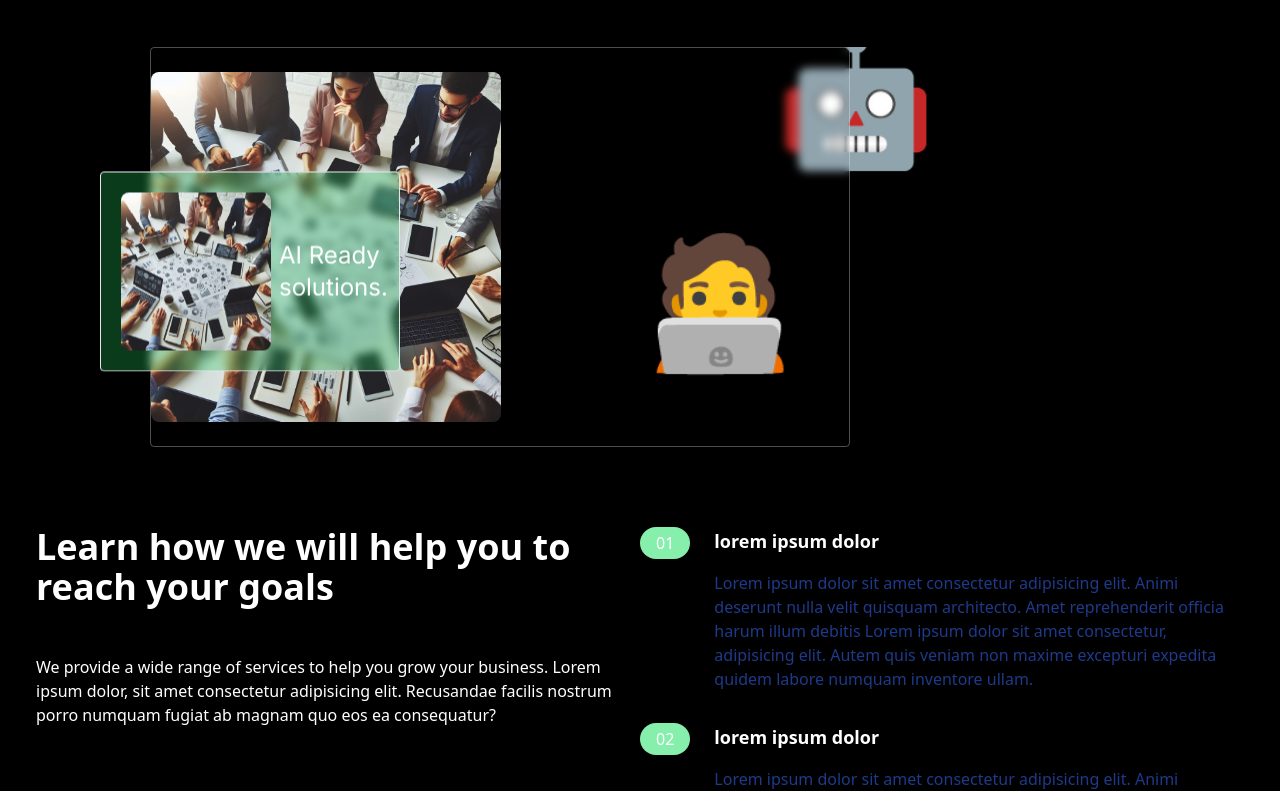
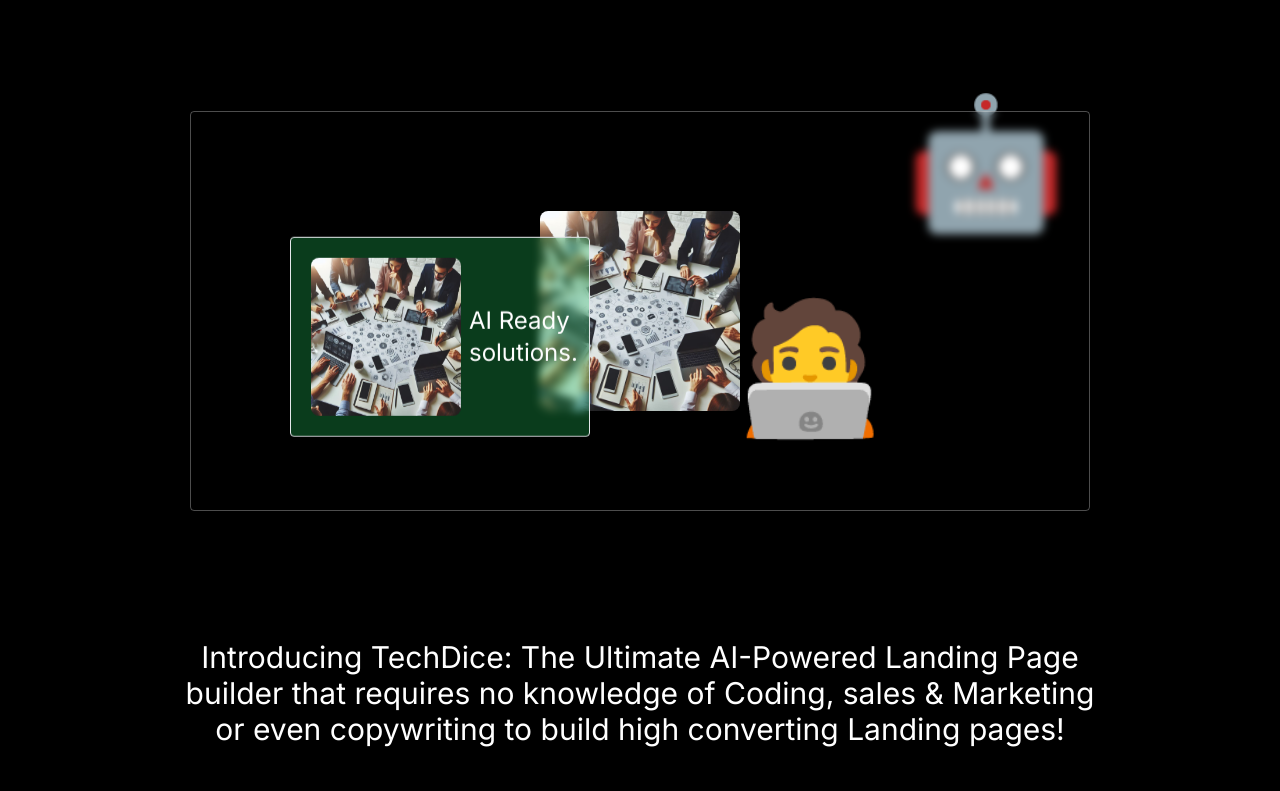
Before and after one commit to ananyajain10/agencyPage, a Next.js app: page / in a window 1280 px wide. Shown: the part 296-1087 px from the top of the page. Built offline with nearby package versions, Linux system fonts and the light colour scheme.

Commit message:
heroDoneTillCard

```diff
--- a/src/app/components/About.tsx
+++ b/src/app/components/About.tsx
@@ -3,6 +3,20 @@
 import {motion  } from 'framer-motion'
 
 const About = () => {
+  const cardVariants =  {
+    offscreen: {
+      y: 300
+    },
+    onscreen: {
+      y: 50,
+
+      transition: {
+        type: "spring",
+        bounce: 0.3,
+        duration: 0.8
+      }
+    }
+  };
 
   const AssistanceWays = [
     {
@@ -31,8 +45,10 @@
       <div className=" font-sans container flex flex-col px-4 mx-auto  space-y-12 md:space-y-0 md:flex-row">
         <div className="flex flex-col space-y-12 md:w-1/2">
           <motion.h2
-           initial={{ opacity: 0 }}
-           whileInView={{ opacity: 1 }}
+          initial="offscreen"
+          whileInView="onscreen"
+          viewport={{ once: true, amount: 0.8 }}
+          variants={cardVariants}
           className="text-4xl font-bold text-center mx-w-md md:text-left">
             Learn how we will help you to reach your goals
           </motion.h2>
--- a/src/app/components/Hero.tsx
+++ b/src/app/components/Hero.tsx
@@ -8,6 +8,17 @@
 
 
 const Hero = () => {
+  const cardVariants =  {
+    onscreen: {
+
+
+      transition: {
+        type: "spring",
+        bounce: 0.3,
+        duration: 0.8
+      }
+    }
+  };
 
   const fadeTitleVariants = {
     hidden: { opacity: 0 },
@@ -46,38 +57,67 @@
           Get To Know Us</motion.button>
     </div>
 
- <br /><br />
+ <br /><br /> <br />
 
  <motion.div
     variants={fadeTitleVariants}
     initial={{ opacity: 0, x: -100 }}
     animate={{ opacity: 1, x: 0 }}
     transition={{ duration: 1.5, ease: "easeOut", delay: 0.5 }}
-    className='relative w-[300px] lg:w-[1000px] md:w-[750px] sm-[620px] flex justify-center overflow-hidden'>
-
+    className='relative p-10 flex justify-center overflow-hidden'>
+<div className='relative flex justify-center items-center  w-[900px]'>
     {/* Box at top right */}
-    <div className="absolute flex items-center text-3xl md:text-9xl top-[7px] right-[5vw] w-20 h-20 md:w-40 md:h-40 rounded-lg z-1  animate-bounce" style={{ animationDuration: '5s' }}>
+    <div className="absolute flex items-center text-3xl md:text-9xl top-[5px] right-[24px] w-[13px] h-[13px] md:w-40 md:h-40 rounded-lg z-1  animate-bounce" style={{ animationDuration: '5s' }}>
         🤖
     </div>
 
-    <div className='relative flex items-center rounded backdrop-blur-sm bg-transparent-300/30
-                    w-[300px] h-[150px] md:w-[700px] md:h-[400px] border border-white/30'>
+    <div className='relative flex items-center justify-center rounded backdrop-blur-sm bg-transparent-300/30
+                    w-[350px] h-[200px] md:w-[1500px] md:h-[400px] border border-white/30'>
 
-        <Image src={homebg} alt="homebg" className='rounded-lg flex items-center z-20 ' width={350} height={200} />
+        <Image src={homebg} alt="homebg" className='absolute rounded-lg flex items-center z-20 ' width={200} height={100} />
     </div>
 
     {/* Box at bottom left */}
-    <div className="absolute bottom-[5px] right-[50px] md:bottom-[30px] md:right-[200px] flex items-center justify-center text-3xl w-20 h-20 md:text-9xl md:w-40 md:h-40 rounded-lg z-200 animate-bounce" style={{ animationDuration: '5s' }}>
+    <div className="absolute bottom-[5px] right-[50px] md:bottom-[30px] md:right-[200px] flex items-center justify-center text-3xl w-[25px] h-[25px] md:text-9xl md:w-40 md:h-40 rounded-lg z-200 animate-bounce" style={{ animationDuration: '5s' }}>
         🧑‍💻
     </div>
 
     {/* Right div  */}
-    <div className='absolute p-5 rounded border border-green  flex  md:bottom-[30px] left-[50px] w-[150px] h-[100px] md:left-[100px] md:h-[200px] md:w-[300px] backdrop-blur-sm bg-green-500/30 animate-bounce' style={{ animationDuration: '5s' }}>
+    <div className='absolute p-5 rounded border border-green  flex bottom-[5px]  md:bottom-[30px] left-[50px] w-[150px] h-[100px] md:left-[100px] md:h-[200px] md:w-[300px] backdrop-blur-sm bg-green-500/30 animate-bounce' style={{ animationDuration: '5s' }}>
         <Image src={homebg} alt="homebg" className='rounded-lg items-center z-20 md:mr-2' width={150} height={150} />
         <p className='md:text-2xl text-2xs flex items-center '> AI Ready solutions.</p>
     </div>
+
+    </div>
 </motion.div>
+
+<br /> <br /> <br />
+
+{/* card  */}
+<div className='flex items-center justify-center'>
+<motion.div
+initial={{opacity:0}}
+whileInView={{opacity:1}}
+viewport={{ once: true, amount: 0.8 }}
+variants={cardVariants}
+className='md:text-3xl w-[1000px] items-center text-center	py-4 px-10 text-4xs'>
+Introducing TechDice: The Ultimate AI-Powered Landing Page builder that requires no knowledge of Coding,
+sales & Marketing or even copywriting to build high converting Landing pages!
+</motion.div>
+</div>
+
+<br /> <br />
+<div className='flex items-center justify-center'>
+<div className='relative mx-3 flex flex-col md:flex-row items-center justify-center rounded backdrop-blur-sm bg-white/20
+                    w-[200px] h-[200px] md:w-[1000px] md:h-[400px] border border-white/30'>
+
+        <div className='absolute items-center w-[50px] h-[70px] bg-purple-500 '></div>
+
+</div>
+</div>
     </div>
+
+
 
 
   )
```
